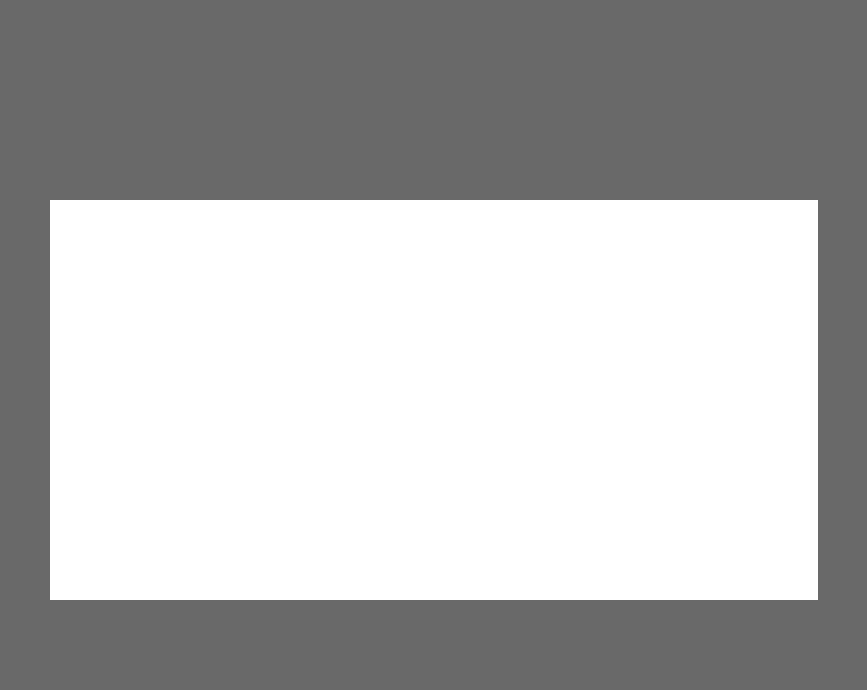
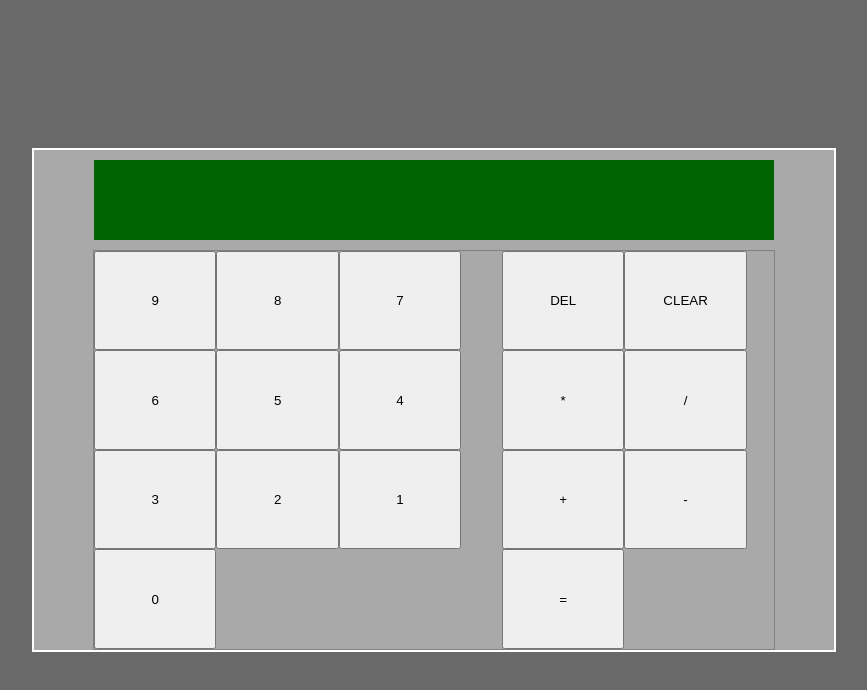
Before and after one commit to RaisedEel/calculator, a plain HTML site: page index.html in a window 1280 px wide. Shown: the whole page, without its empty margins (206-1073 px from the left). Drawn offline with Linux system fonts and the light colour scheme.

Commit message:
Funcion para crear los botones automaticamente basado en un arreglo proporcionado. La funcion tambien agrega listeners para escribir el dato en la pantalla. La calculadora aun no hace operaciones.

```diff
--- a/css/styles.css
+++ b/css/styles.css
@@ -11,8 +11,40 @@
     align-items: center;
 }
 
+#calculator{
+    width: 800px;
+    height: 500px;
+    background-color:darkgrey;
+    display: flex;
+    flex-direction: column;
+    align-items: center;
+    border: 2px solid white;
+}
+
+#calculator-screen{
+    background-color: darkgreen;
+    width: 85%;
+    height: 80px;
+    margin: 10px 0;
+    font-size: 40px;
+    text-align: right;
+}
+
 #calculator-body{
+    width: 85%;
+    height: 400px;
+    border: 1px solid gray;
+    display: flex;
+}
+
+#number-pad{
     width: 60%;
-    height: 400px;
-    background-color: white;
+    display: flex;
+    flex-wrap: wrap;
 }
+
+#operator-pad{
+    width: 40%;
+    display: flex;
+    flex-wrap: wrap;
+}
--- a/index.html
+++ b/index.html
@@ -3,7 +3,7 @@
 <head>
     <meta charset = "UTF-8">
     <meta http-equiv = "X-UA-Compatible" content = "IE = edge">
-    <meta name = "viewport" content = "width = device - width, initial-scale = 1.0">
+    <meta name = "viewport" content = "width = device-width, initial-scale = 1.0">
     <title>Calculator</title>
 
     <link rel = "stylesheet" href = "./css/styles.css">
@@ -11,8 +11,18 @@
 </head>
 <body>
     <div class = "main">
-        <div id = "calculator-body">
+        <div id = "calculator">
+            <div id = "calculator-screen">
 
+            </div>
+            <div id = "calculator-body">
+                <div id = "number-pad">
+
+                </div>
+                <div id = "operator-pad">
+
+                </div>
+            </div>
         </div>
     </div>
 </body>
--- a/js/script.js
+++ b/js/script.js
@@ -0,0 +1,28 @@
+createPad("number-pad", [9,8,7,6,5,4,3,2,1,0], "30");
+createPad("operator-pad",["DEL","CLEAR","*","/","+","-","="], "45");
+
+const screen = document.getElementById("calculator-screen");
+
+function createPad(padId, dataForButtons, porcentageLength){
+    const pad = document.getElementById(padId);
+
+    for(const data of dataForButtons){
+        const button = document.createElement("button");
+        button.style.width = porcentageLength + "%";
+        button.textContent = data;
+        button.addEventListener("click", () =>{
+            if(data === "DEL"){
+                screen.textContent = screen.textContent.slice(0,-1);
+            }else if(data === "CLEAR"){
+                clearScreen();
+            }else{
+                screen.textContent += data;
+            }
+        });
+        pad.appendChild(button);
+    }
+}
+
+function clearScreen(){
+    screen.textContent = "";
+}
```
